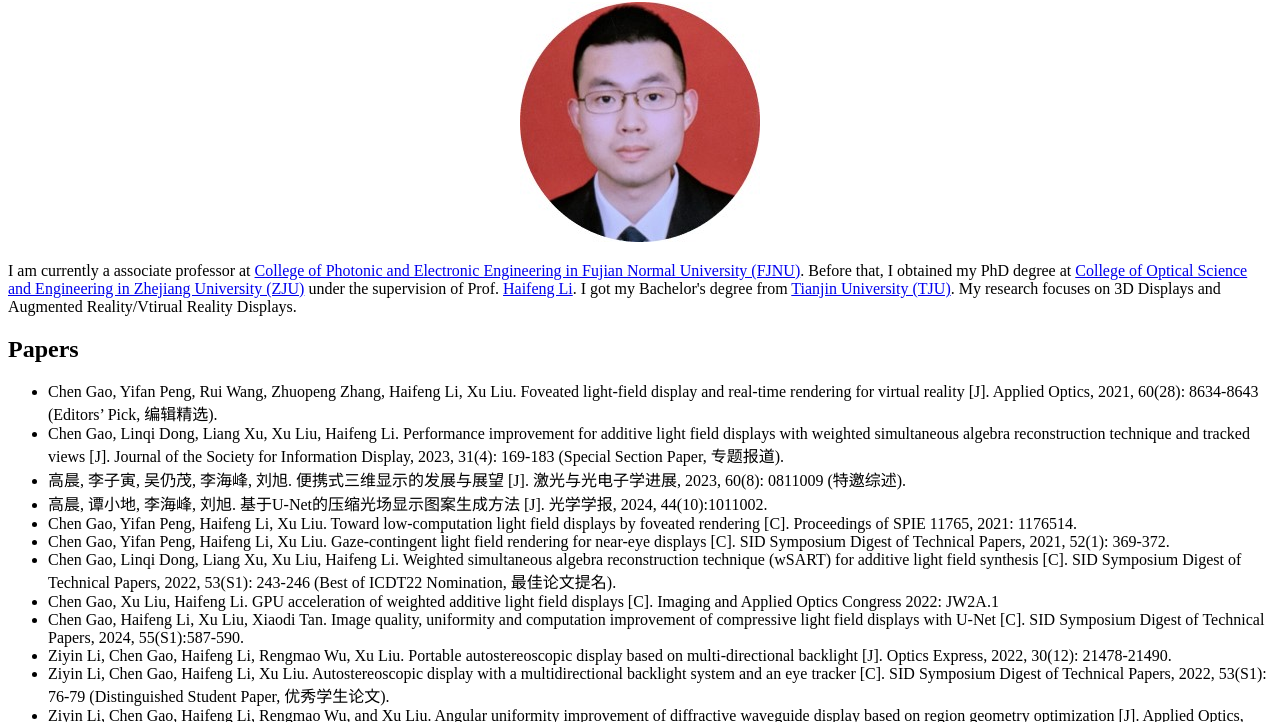
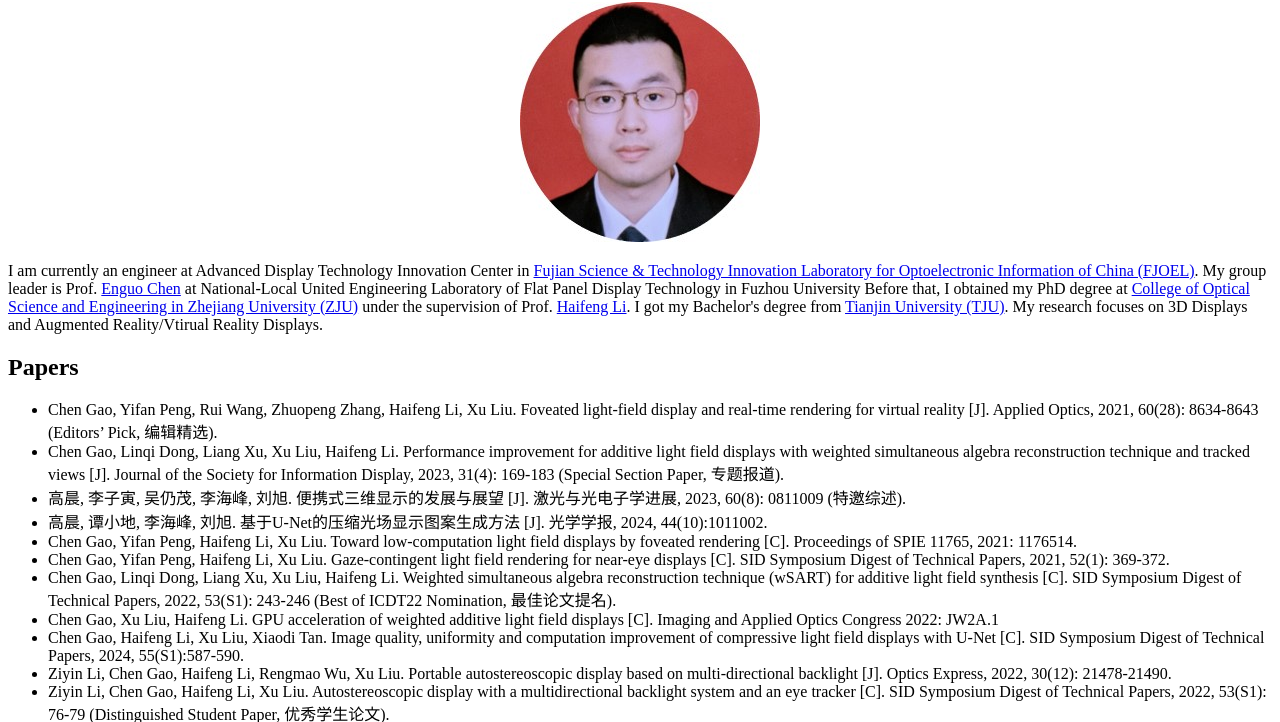
Before and after one commit to MorningGao/morninggao.github.io, a plain HTML site: page index.html in a window 1280 px wide. Shown: the part 78-800 px from the top of the page. Drawn offline with Linux system fonts and the light colour scheme.

Commit message:
Update index.html

```diff
--- a/index.html
+++ b/index.html
@@ -10,7 +10,9 @@
         <div style="text-align: center;">
             <img src="images/ChenGao.jpg">
         </div>
-        <p> I am currently a associate professor at <a href="https://paee.fjnu.edu.cn/main.htm/">College of Photonic and Electronic Engineering in Fujian Normal University (FJNU)</a>.
+        <p> I am currently an engineer at Advanced Display Technology Innovation Center
+            in <a href="http://www.fjoel.cn/"> Fujian Science & Technology Innovation Laboratory for Optoelectronic Information of China (FJOEL)</a>.
+            My group leader is Prof. <a href="https://fpd.fzu.edu.cn/info/1029/1210.htm">Enguo Chen</a> at National-Local United Engineering Laboratory of Flat Panel Display Technology in Fuzhou University</a>
             Before that, I obtained my PhD degree at <a href="http://opt.zju.edu.cn/">College of Optical Science and Engineering in Zhejiang University (ZJU)</a>
             under the supervision of Prof. <a href="https://person.zju.edu.cn/0091120/750459.html">Haifeng Li</a>.
             I got my Bachelor's degree from <a href="https://www.tju.edu.cn/">Tianjin University (TJU)</a>.
```
